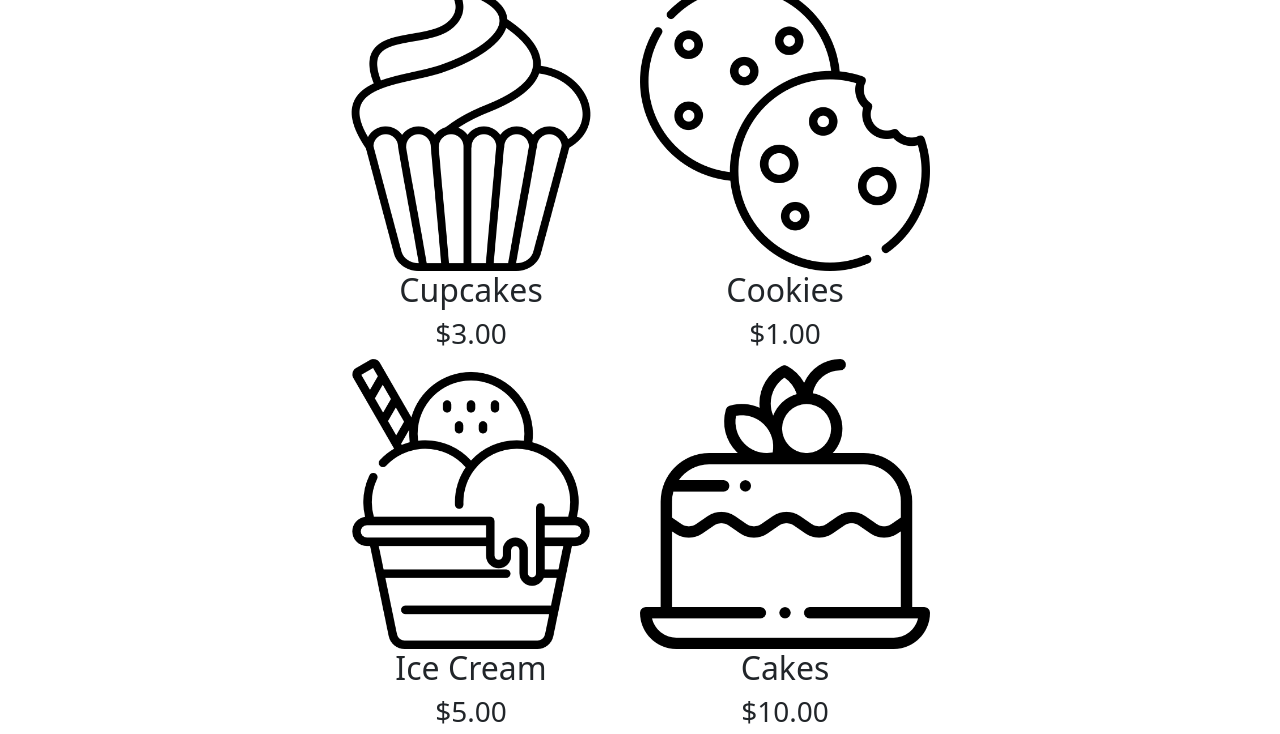
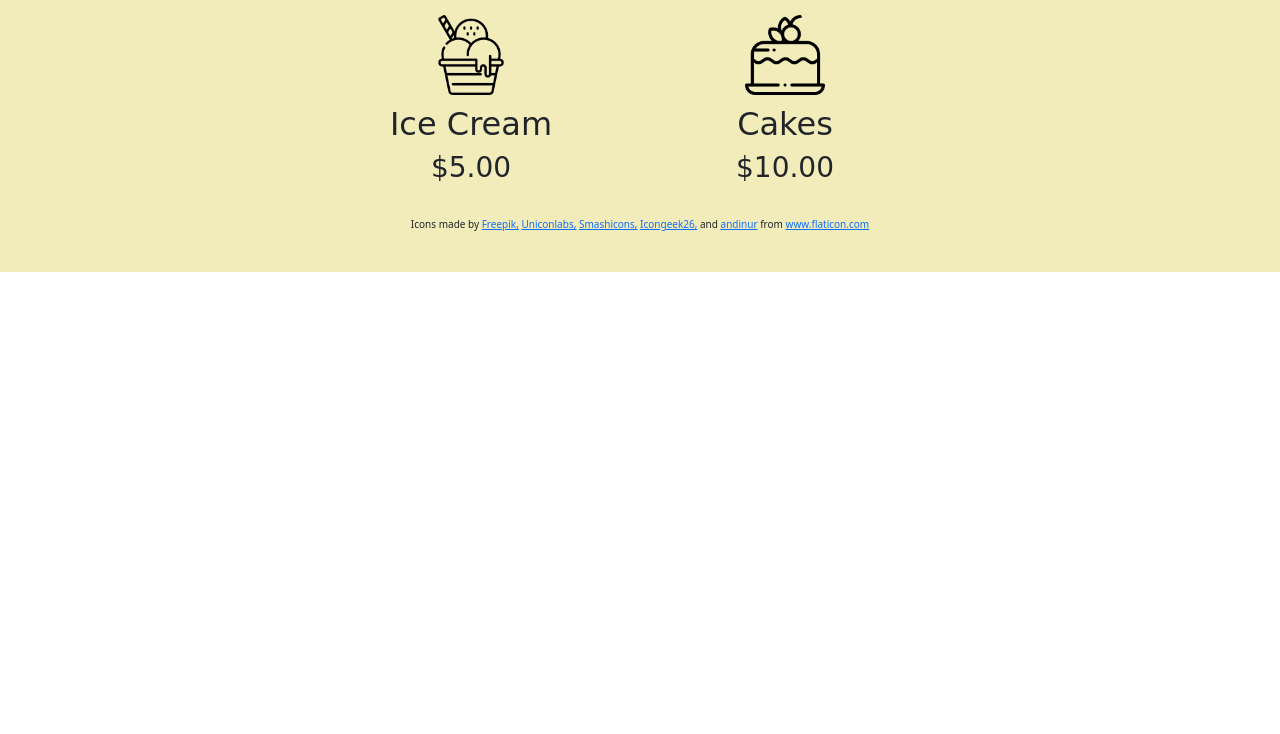
Before and after one commit to Ms-McDonald/Bakery, a website: page index.html in a window 1280 px wide. Shown: the part 739-1473 px from the top of the page. After the commit the page ends 1011 px from the top, so only its background shows below. Drawn offline with nearby package versions, Linux system fonts and the light colour scheme; a web font is replaced by a local one.

Commit message:
Relink css

```diff
--- a/index.html
+++ b/index.html
@@ -18,6 +18,7 @@
       integrity="sha384-1BmE4kWBq78iYhFldvKuhfTAU6auU8tT94WrHftjDbrCEXSU1oBoqyl2QvZ6jIW3"
       crossorigin="anonymous"
     />
+    <link href="css/styles.css" rel="stylesheet" />
     <title>Bakery Website!</title>
   </head>
   <body>
```
